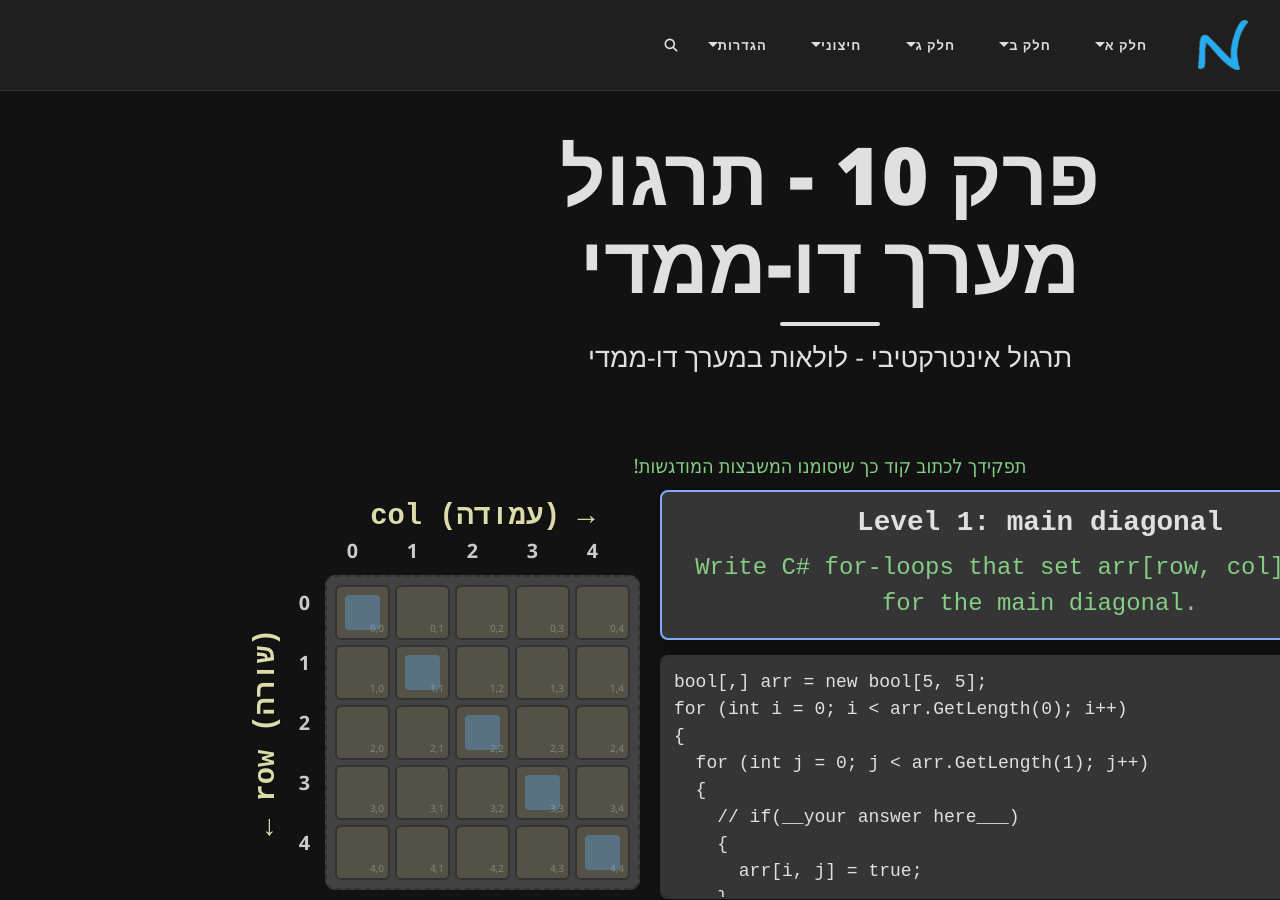
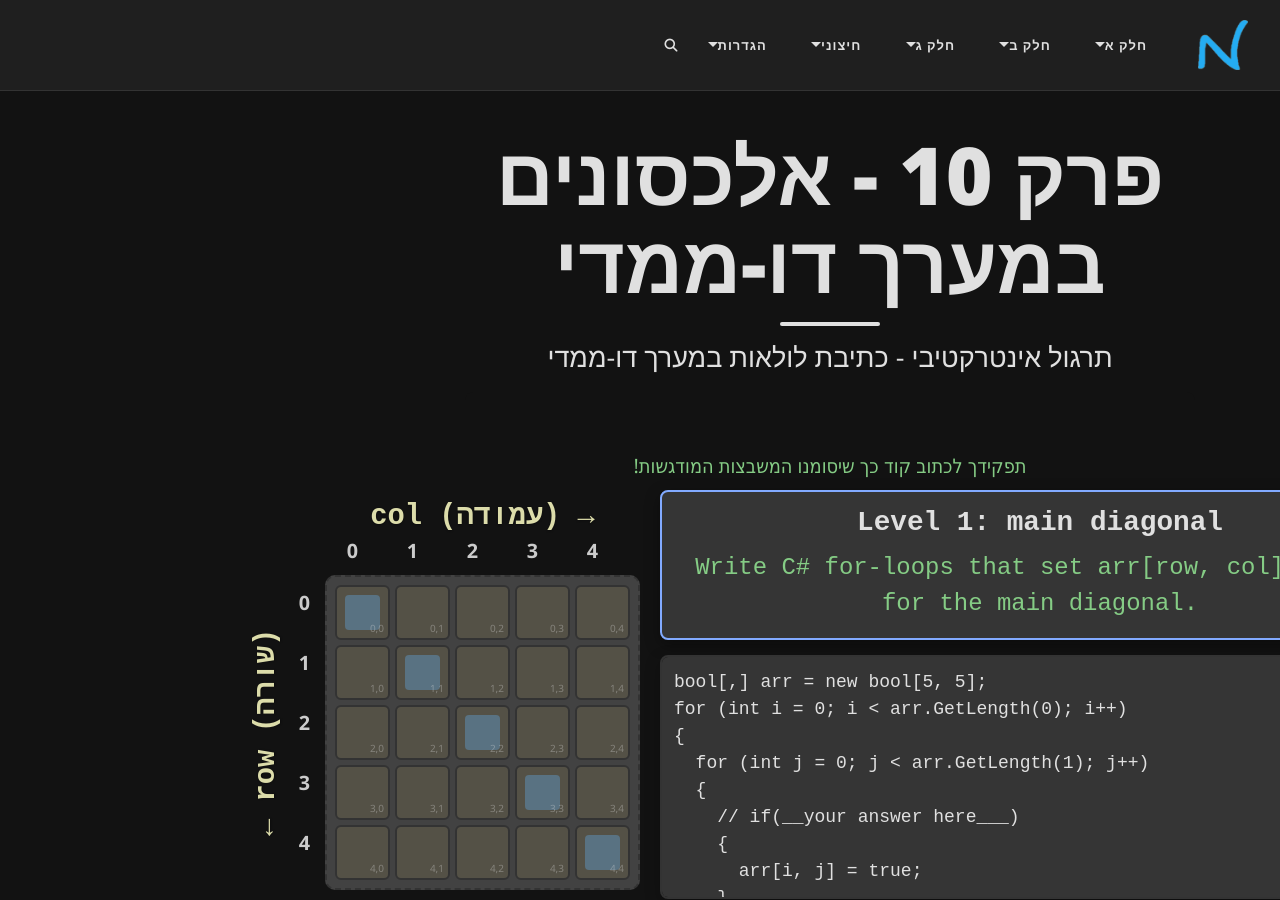
Before and after one commit to 3strategy/BeautifulYesodot, a Jekyll site: the page built from cs3e/Ex/Chapter10BidiInteractiveDiag.md, in a window 1280 px wide and 900 px high. Built offline with Jekyll 4.4.1, drawn with Linux system fonts in a browser that asks for light colours; comment, search, counter and statistics services are not loaded.

Commit message:
bagruyot 9.3 updates

```diff
--- a/cs3e/Ex/Chapter10BidiInteractiveDiag.md
+++ b/cs3e/Ex/Chapter10BidiInteractiveDiag.md
@@ -1,7 +1,7 @@
 ---
 layout: page
-title: "פרק 10 - תרגול מערך דו-ממדי"
-subtitle: "תרגול אינטרקטיבי - לולאות במערך דו-ממדי"
+title: "פרק 10 - אלכסונים במערך דו-ממדי"
+subtitle: "תרגול אינטרקטיבי - כתיבת לולאות במערך דו-ממדי"
 author: גיא סידס
 lang: he
 tags: 2d-array, interactive,מערך דו-ממדי,nested loops,אינטרקטיבי, game
```
